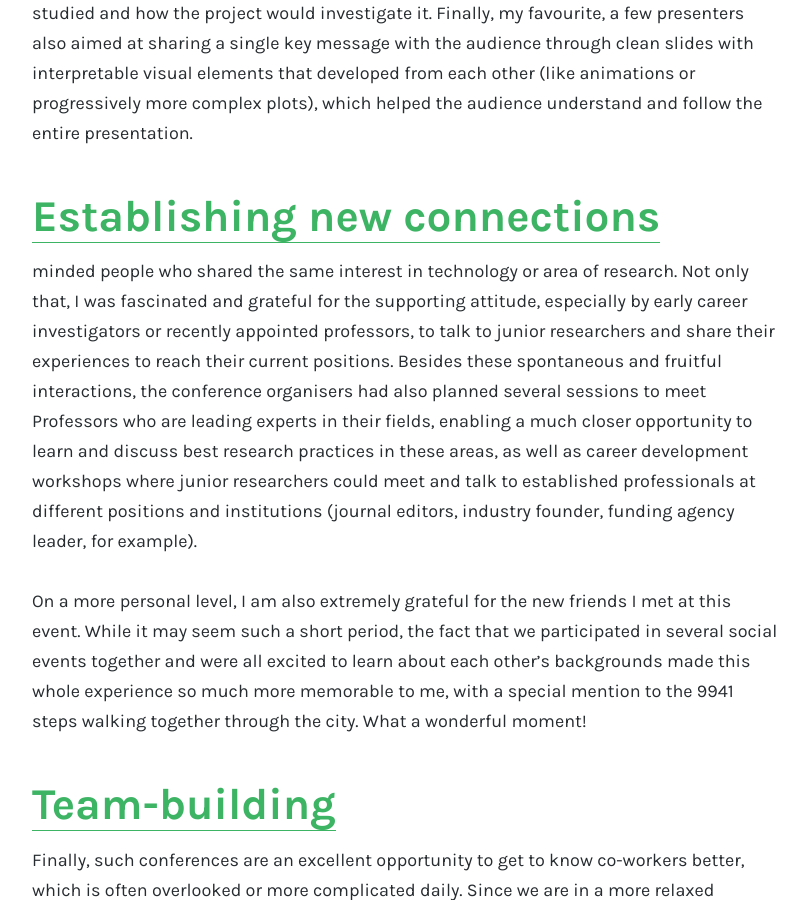
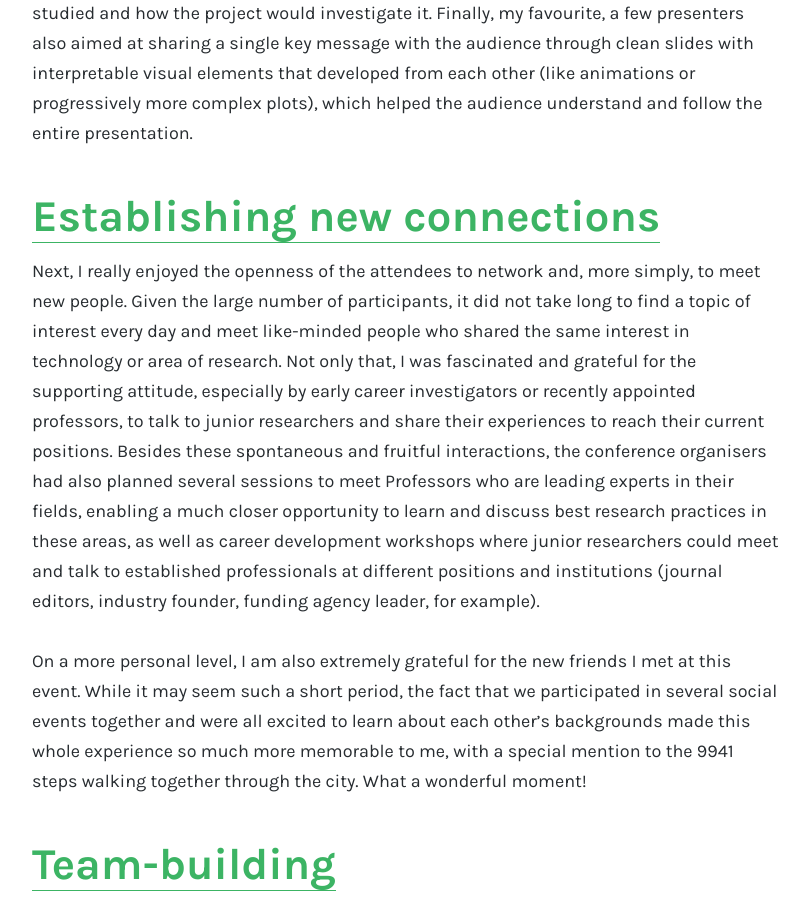
Before and after one commit to franciscomcm/franciscomcm.github.io, a Jekyll site: the page built from blog/international-conferences.md, in a window 1280 px wide and 900 px high, scrolled down 2278 px. Shown: the whole window, without its empty margins (233-1042 px from the left). Built offline with Jekyll 4.4.1, drawn with Linux system fonts in a browser that asks for light colours.

Commit message:
update bug

```diff
--- a/blog/international-conferences.md
+++ b/blog/international-conferences.md
@@ -30,7 +30,7 @@ While discussing with my supervisor, he helped me identify and appreciate some o
 
 # <a name="connections">Establishing new connections</a>
 
-minded people who shared the same interest in technology or area of research. Not only that, I was fascinated and grateful for the supporting attitude, especially by early career investigators or recently appointed professors, to talk to junior researchers and share their experiences to reach their current positions. Besides these spontaneous and fruitful interactions, the conference organisers had also planned several sessions to meet Professors who are leading experts in their fields, enabling a much closer opportunity to learn and discuss best research practices in these areas, as well as career development workshops where junior researchers could meet and talk to established professionals at different positions and institutions (journal editors, industry founder, funding agency leader, for example).
+Next, I really enjoyed the openness of the attendees to network and, more simply, to meet new people. Given the large number of participants, it did not take long to find a topic of interest every day and meet like-minded people who shared the same interest in technology or area of research. Not only that, I was fascinated and grateful for the supporting attitude, especially by early career investigators or recently appointed professors, to talk to junior researchers and share their experiences to reach their current positions. Besides these spontaneous and fruitful interactions, the conference organisers had also planned several sessions to meet Professors who are leading experts in their fields, enabling a much closer opportunity to learn and discuss best research practices in these areas, as well as career development workshops where junior researchers could meet and talk to established professionals at different positions and institutions (journal editors, industry founder, funding agency leader, for example).
 
 On a more personal level, I am also extremely grateful for the new friends I met at this event. While it may seem such a short period, the fact that we participated in several social events together and were all excited to learn about each other's backgrounds made this whole experience so much more memorable to me, with a special mention to the 9941 steps walking together through the city. What a wonderful moment!
 
```
